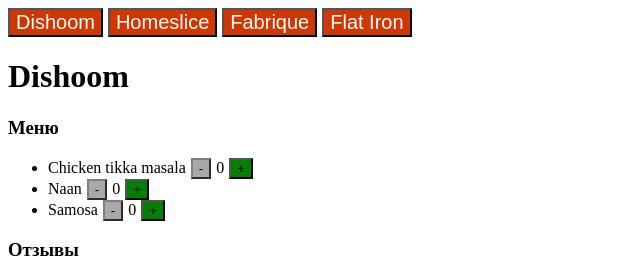
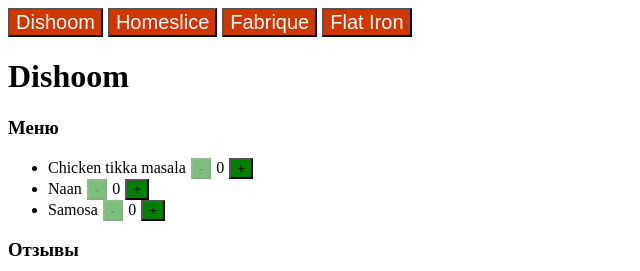
Before and after one commit to krparen/react-course-homeworks, a React (Vite) app: page / in a window 1280 px wide. Shown: the top 271 px of the page, without its empty margins (0-640 px from the left). Built offline with nearby package versions, Linux system fonts and the light colour scheme.

Commit message:
lecture-3/h2 disabled color v2

```diff
--- a/src/components/button/styles.module.scss
+++ b/src/components/button/styles.module.scss
@@ -13,6 +13,5 @@
 }
 
 .counter:disabled {
-    background-color: darkgrey;
-    border-color: grey;
+    opacity: 0.5;
 }
```
